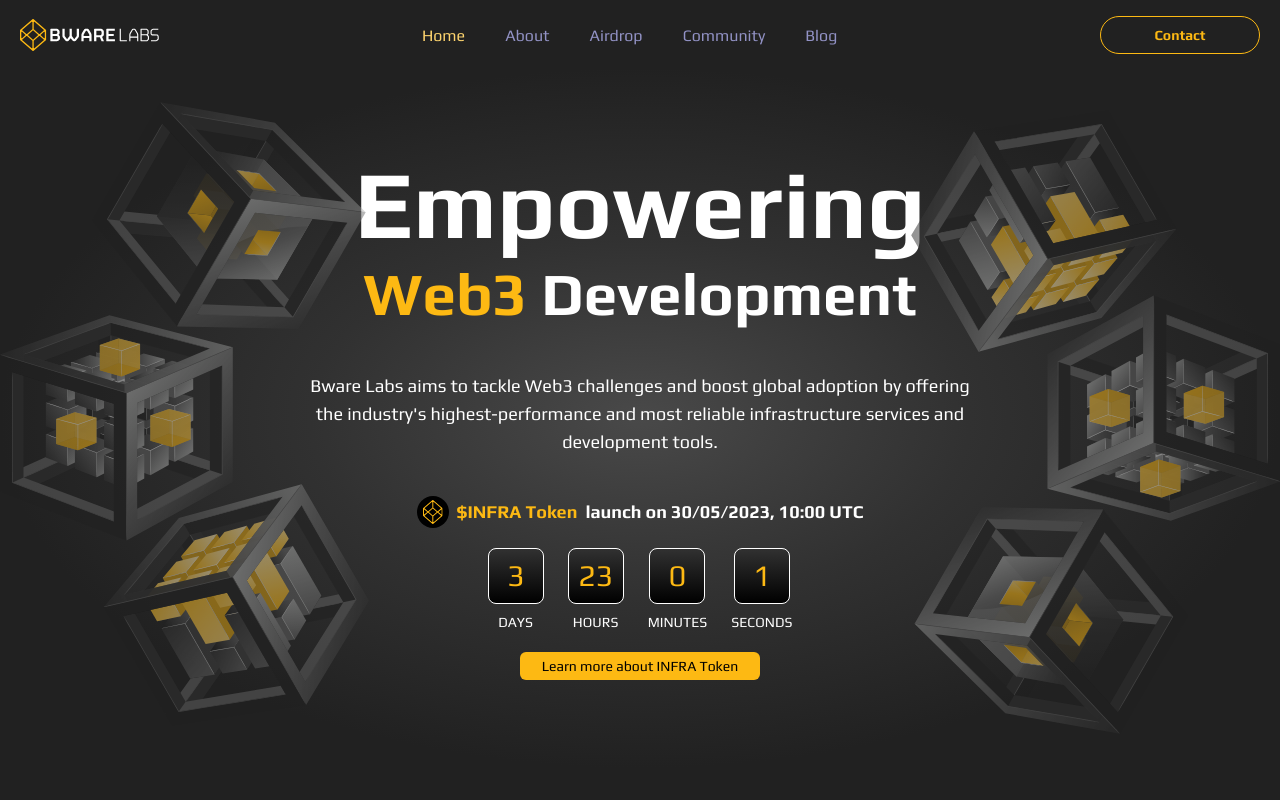
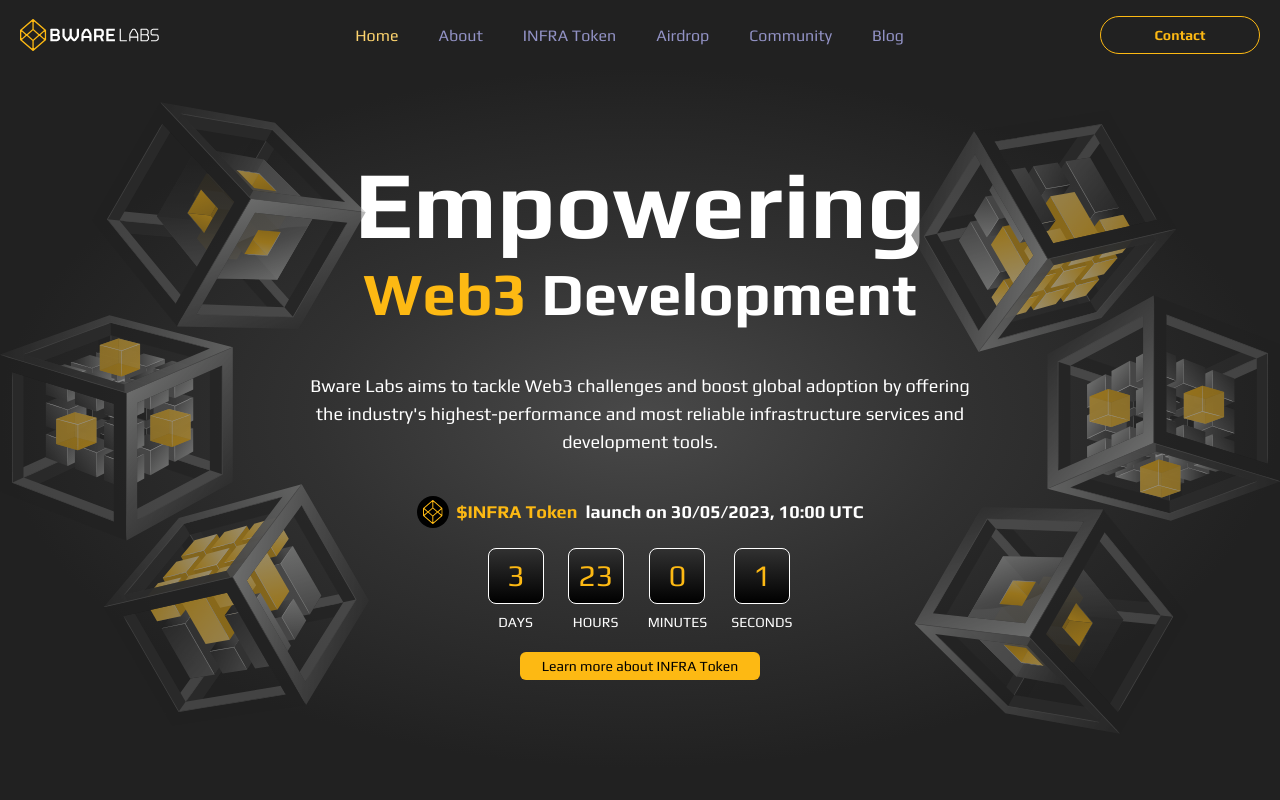
Before and after one commit to noorshanu/beawarelabs, a React (Vite) app: page / in a window 1280 px wide. Shown: the top 800 px of the page. Built offline with nearby package versions, Linux system fonts and the light colour scheme.

Commit message:
Update Navbar.jsx

```diff
--- a/src/components/Navbar.jsx
+++ b/src/components/Navbar.jsx
@@ -12,10 +12,10 @@ let navItems = [
     label: 'About',
     route: 'Market',
   },
-  // {
-  //   label: 'INFRA Token',
-  //   route: 'Market',
-  // },
+  {
+    label: 'INFRA Token',
+    route: 'Market',
+  },
   {
     label: 'Airdrop',
     route: 'airdrop',
```
